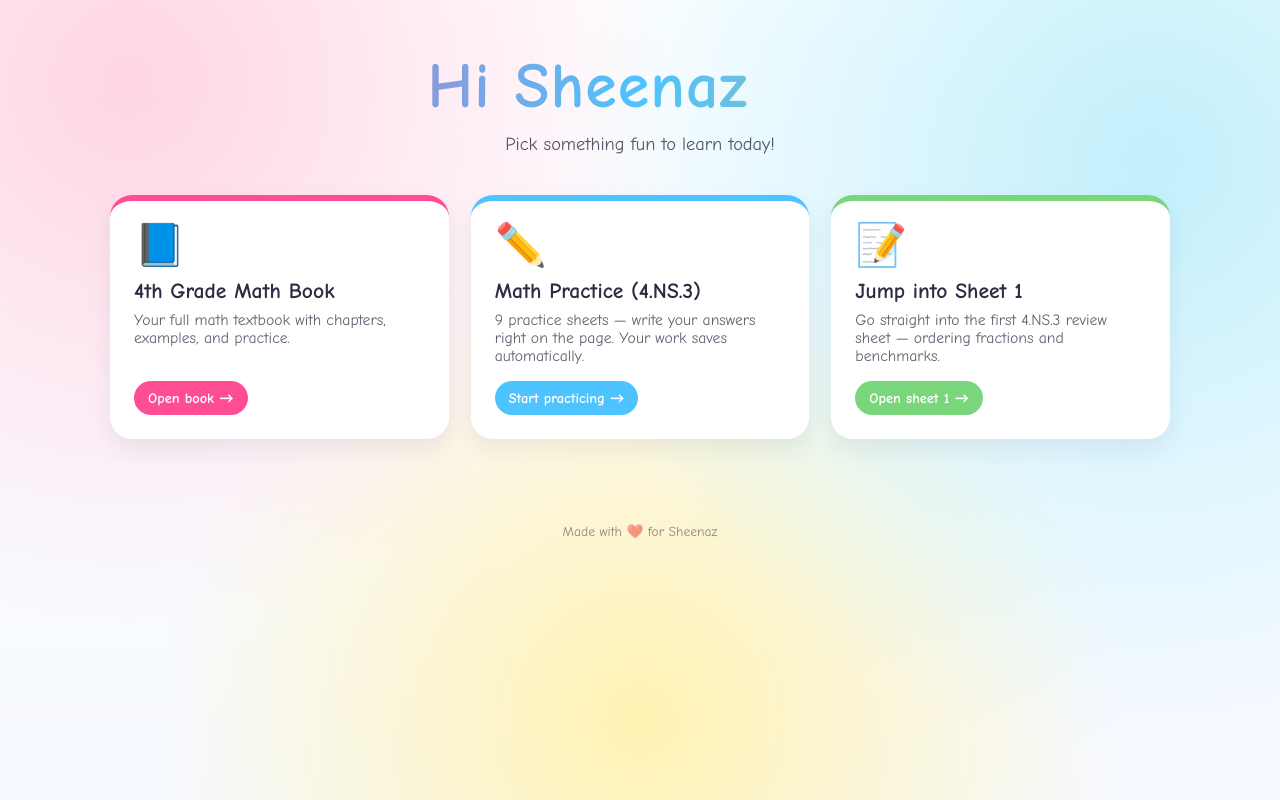
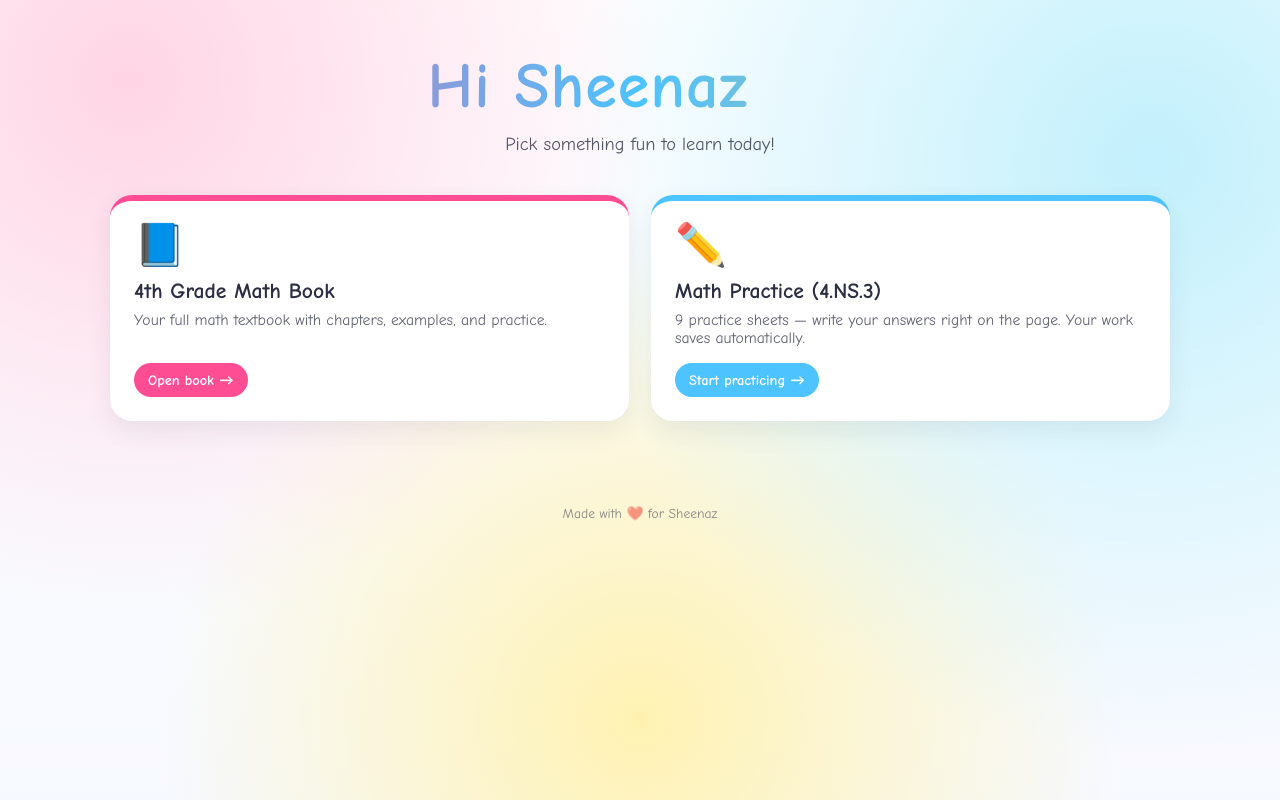
Before and after one commit to sujan00-git/sheenaz-hub, a plain HTML site: page index.html in a window 1280 px wide. Drawn offline with Linux system fonts and the light colour scheme.

Commit message:
Remove Jump into Sheet 1 tile from home page
Co-Authored-By: Claude Opus 4.7 <noreply@anthropic.com>

```diff
--- a/index.html
+++ b/index.html
@@ -147,12 +147,6 @@
         <span class="go">Start practicing →</span>
       </a>
 
-      <a class="card c4" href="math_sol.4.ns.3/practice/sheet-1.html">
-        <div class="emoji">📝</div>
-        <h2>Jump into Sheet 1</h2>
-        <p>Go straight into the first 4.NS.3 review sheet — ordering fractions and benchmarks.</p>
-        <span class="go">Open sheet 1 →</span>
-      </a>
     </div>
   </main>
 
```
